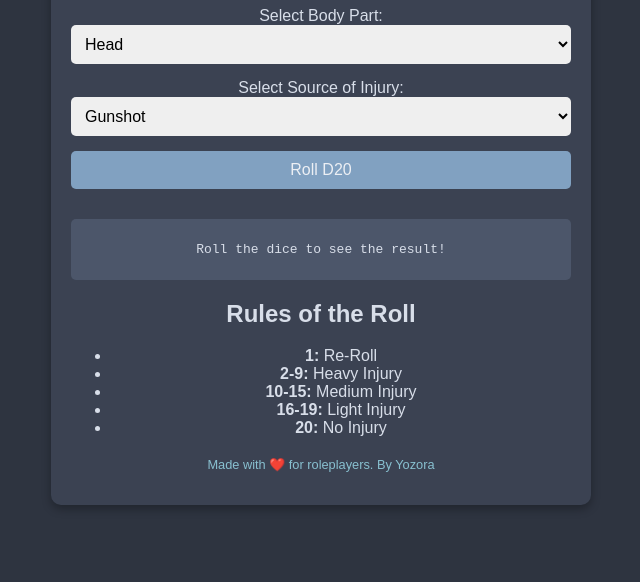
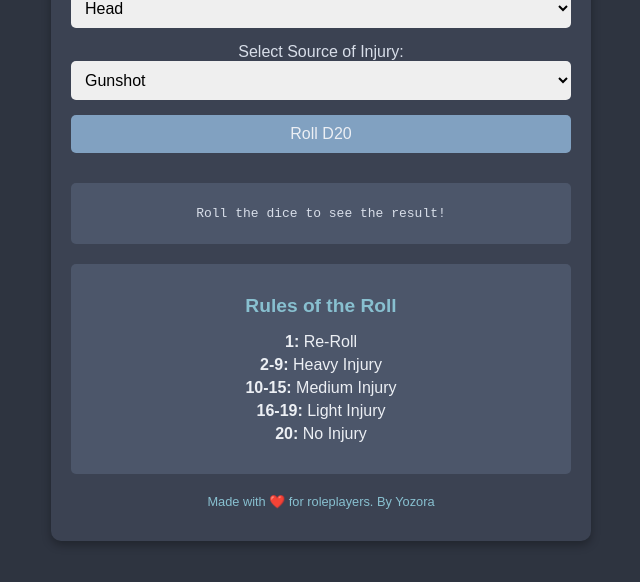
Before and after one commit to Chaosvanguard/injury-generator-ranch, a plain HTML site: page index.html in a window 1280 px wide. Shown: the part 194-776 px from the top of the page, without its empty margins (319-959 px from the left). Drawn offline with Linux system fonts and the light colour scheme.

Commit message:
Update styles.css
Made changes

```diff
--- a/gen/styles.css
+++ b/gen/styles.css
@@ -66,6 +66,31 @@ button:hover {
     margin-top: 15px;
 }
 
+.rules {
+    margin-top: 20px;
+    padding: 15px;
+    background: #4c566a;
+    border-radius: 5px;
+    color: #eceff4;
+    text-align: center;
+}
+
+.rules h2 {
+    margin-bottom: 10px;
+    font-size: 1.2rem;
+    color: #88c0d0;
+}
+
+.rules ul {
+    list-style: none;
+    padding: 0;
+}
+
+.rules li {
+    margin: 5px 0;
+    font-size: 1rem;
+}
+
 .footer {
     margin-top: 20px;
     font-size: 0.8rem;
```
